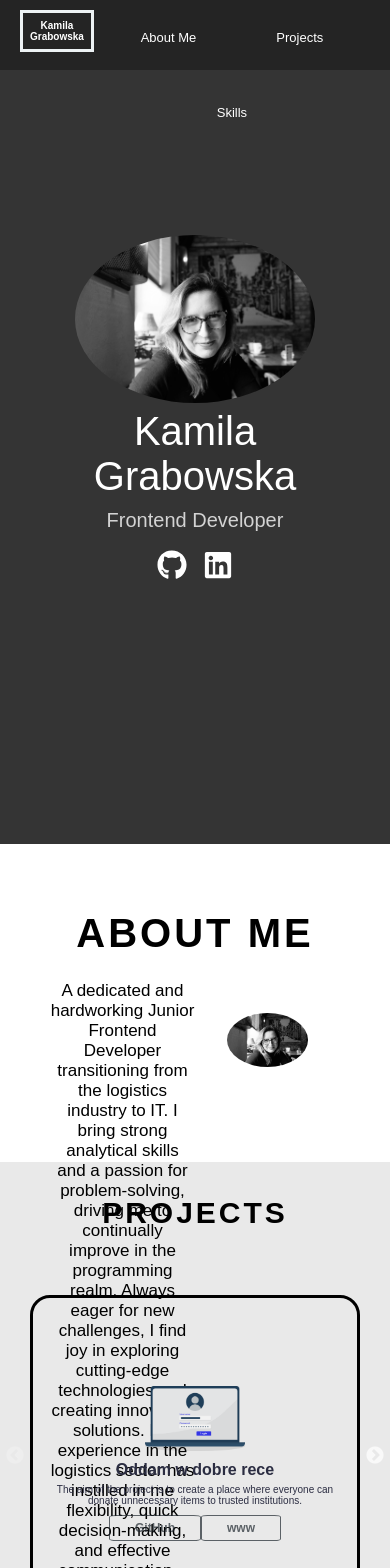
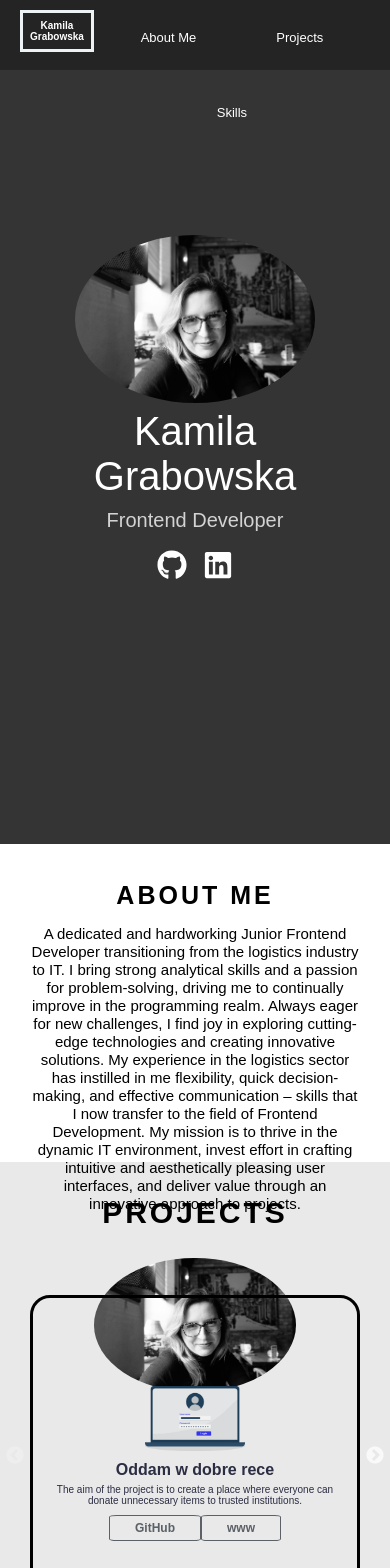
Before and after one commit to KamilaGrabowska/Build_a_Profesional_Portfolio_Using_React, a React (Vite) app: page / in a window 390 px wide. Shown: the top 1568 px of the page. Built offline with nearby package versions, Linux system fonts and the light colour scheme.

Commit message:
added new name of webside to project

```diff
--- a/src/components/About.scss
+++ b/src/components/About.scss
@@ -5,6 +5,7 @@
   display: flex;
   flex-direction: column;
   text-align: center;
+
 }
 
 .about-heading {
@@ -17,6 +18,7 @@
 .about-info {
   display: flex;
   justify-content: space-evenly;
+  flex-wrap: wrap;
 }
 
 .about .about-info .about-desc {
@@ -26,14 +28,30 @@
   margin-top: -0.2rem;
   display: flex;
   align-items: center;
+}
 
+@media (max-width: 690px) {
+  .about {
+    padding: 2rem 3rem;
+  }
 
+  .about-heading {
+    font-size: 2.5rem;
+  }
+
+  .about .about-info .about-desc {
+    font-size: 1.5rem;
+    max-width: 100%;
+    line-height: 1.8rem;
+  }
+
+  .about .about-img .about-img-wrapper img {
+    width: 80%;
+  }
 }
+
 .about .about-img {
   display: block;
-
-
-
 }
 
 .about .about-img .about-img-wrapper {
--- a/src/data/projects.json
+++ b/src/data/projects.json
@@ -3,14 +3,14 @@
     "name" : "Oddam w dobre rece",
     "description" : "The aim of the project is to create a place where everyone can donate unnecessary items to trusted institutions.",
     "link" : "https://github.com/KamilaGrabowska/Oddam_w_dobre_rece",
-    "www" :"https://65987a942f4c4e5c13e1aa9e--capable-bubblegum-a30179.netlify.app/"
+    "www" :"https://capable-bubblegum-a30179.netlify.app/"
   },
 
   {
     "name" : "Books Kids appSearch",
     "description" : "KidsBookSearch is a simple application for searching and exploring children's books. The app allows parents and caregivers to quickly find age-appropriate books tailored to their child's interests.",
     "link" : "https://github.com/KamilaGrabowska/Books_Kids_appSearch",
-    "www" : "https://655fcaf688067900086412fd--delicate-medovik-e1098e.netlify.app/"
+    "www" : "https://candid-sunflower-309eb5.netlify.app/"
   },
   {
     "name" : "To Do App",
```
